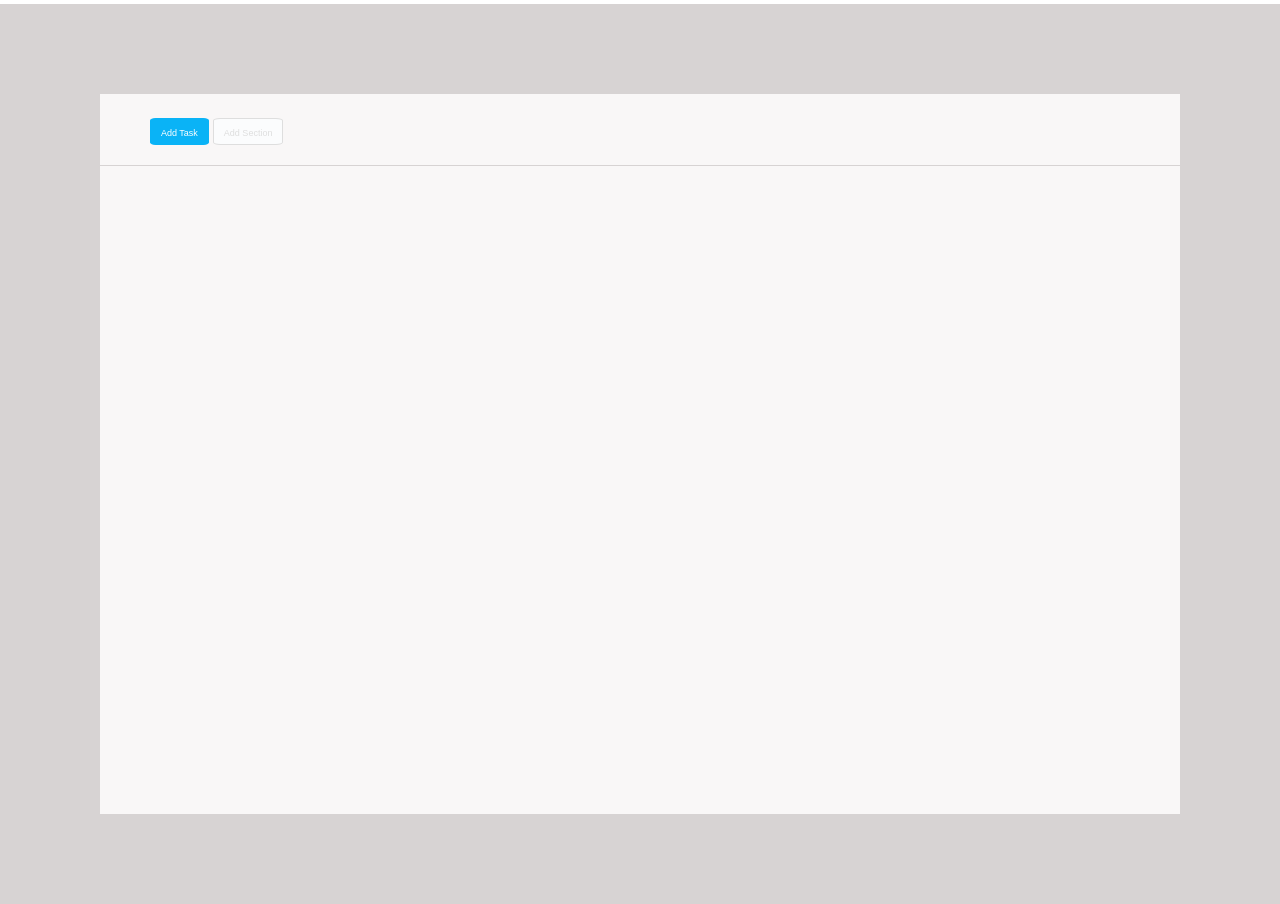
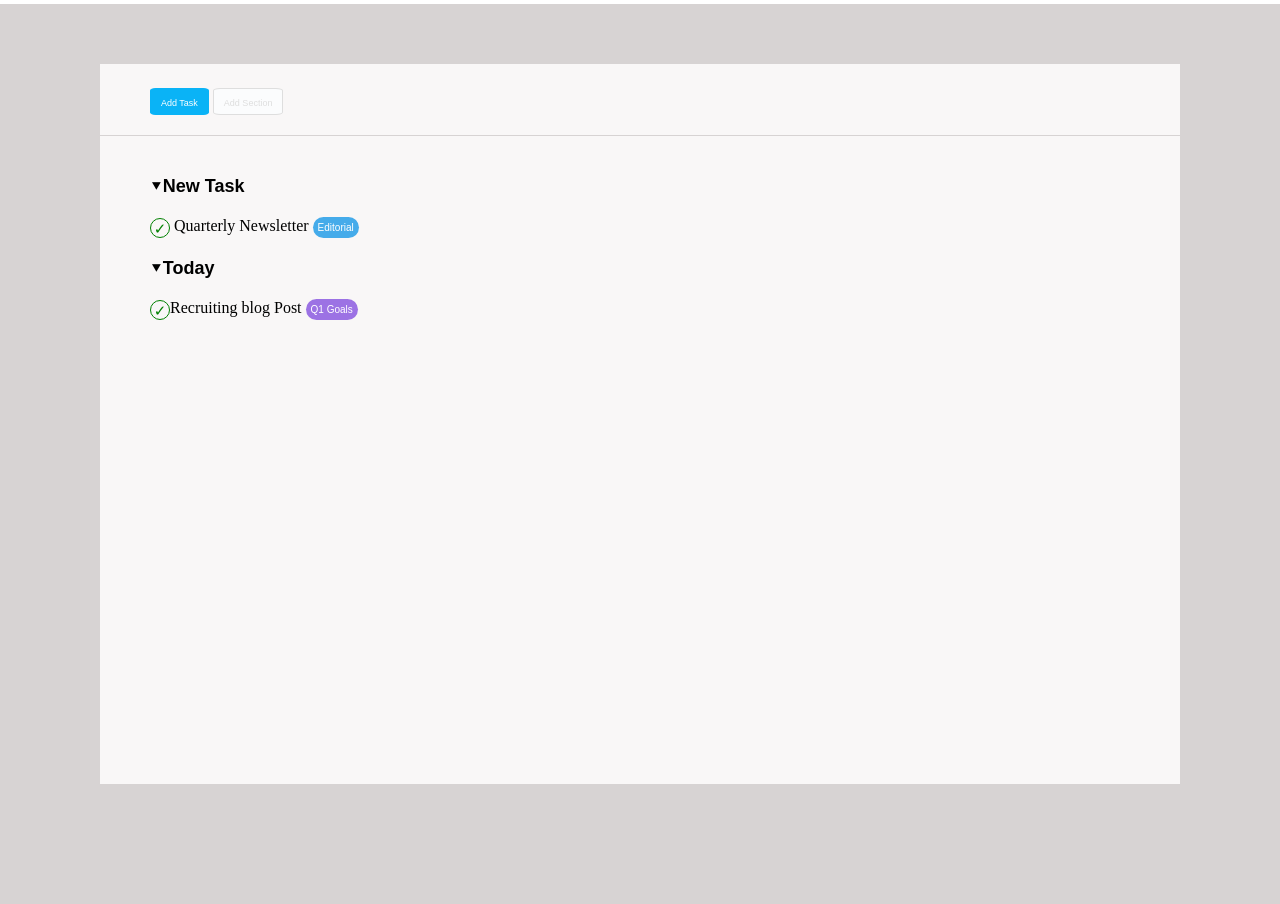
Before and after one commit to DASorescu/html-css-toboolist, a plain HTML site: page index.html in a window 1280 px wide. Shown: the part 76-980 px from the top of the page. After the commit the page ends 920 px from the top, so only its background shows below. Drawn offline with Linux system fonts and the light colour scheme.

Commit message:
list-base-preparation

```diff
--- a/index.html
+++ b/index.html
@@ -19,16 +19,42 @@
 
    <main>
        <div class="container" id="page-core">
-           <!-- action -->
+           <!-- actions -->
         <section>
             <div class="top-side">
                 <button id="new-task-button" ><span class="actions">Add Task</span></button>
                 <button id="new-section-button" ><span class="actions">Add Section</span></button>
             </div>
-
         </section>
 
         <!-- tasks -->
+        <section class="tasks">
+            <ul>
+                <li>
+                    <ul>
+                        <li>
+                            <span>&#11206;</span><h1>New Task</h1>
+                        </li>
+                        <li>
+                           <span class="status done" >&#10003;</span> Quarterly Newsletter <span class="task-description blue">Editorial</span>
+                        </li>
+
+                    </ul>
+                </li>
+                <li>
+                    <ul>
+                       <li>
+                           <span>&#11206;</span><h1>Today</h1>
+                        </li>
+                        <li>
+                            <span class="status done" >&#10003;</span>Recruiting blog Post <span class="task-description purple">Q1 Goals</span>
+                        </li>
+                    </ul>
+                </li>
+                <li></li>
+            </ul>
+        </section>
+
        </div>
 
 
--- a/style.css
+++ b/style.css
@@ -5,6 +5,89 @@
     margin: 0%;
     padding: 0%;
     box-sizing: border-box;
+}
+
+body{
+    background-color: rgb(215, 211, 211);
+
+}
+/* utilities */
+.container{
+    display: block;
+    height: 720px;
+    width: 1080px;
+    background-color: rgb(249, 247, 247);
+    margin: 60px auto;
+
+}
+.status{
+    display: inline-block;
+    height: 20px;
+    width: 20px;
+    border: 1px solid ;
+    border-radius: 50%;
+    vertical-align: middle;
+
+}
+.done{
+    text-align: center;
+    color: green;
+    line-height: 20px;
+    font-size: 15px;
+}
+
+.undone{
+    color: red;
+}
+
+.task-description{
+    display: inline-block;
+    border-radius: 15px;
+    color: #fff;
+    vertical-align: middle;
+    padding: 5px;
+    font-family: Arial, Helvetica, sans-serif;
+    font-size: x-small;
+}
+
+.blue{
+    background-color: #45ABEA;
+}
+
+.purple{
+background-color:rgb(156,114,228) ;
+}
+
+.green{
+background-color: rgb(100,192,169);
+}
+
+.orange{
+background-color: rgb(242,158,51);
+}
+
+.pink{
+background-color: rgb(216,99,161);
+}
+
+.lightgreen{
+background-color:rgb(176,201,37) ;
+}
+
+/* header */
+
+#logo{
+    display: inline-block;
+    vertical-align: middle;
+    padding-left: 20px;
+    padding-top: 10px;
+
+}
+
+#page-title{
+    display: inline;
+    vertical-align: middle;
+
 }
 
 header{
@@ -20,10 +103,7 @@ h1{
 }
 
 
-body{
-    background-color: rgb(215, 211, 211);
-
-}
+/* actions */
 
 section{
     height: 10%;
@@ -55,14 +135,6 @@ button{
     background-color: rgb(251, 252, 253);
     border: solid 0.5px;
 }
-/* utilities */
-.container{
-    display: block;
-    height: 720px;
-    width: 1080px;
-    background-color: rgb(249, 247, 247);
-
-}
 
 .actions{
     font-size: xx-small;
@@ -70,33 +142,25 @@ button{
 
 }
 
-.page-modifiers{
+/* tasks */
+
+.tasks{
+    border: none;
+    margin-left: 50px;
+    margin-top: 40px;
 
 }
-
-/* header */
-
-#logo{
-    display: inline-block;
-    vertical-align: middle;
-    padding-left: 20px;
-    padding-top: 10px;
-
+li{
+    list-style-type: none;
+    margin-bottom: 20px;
 }
 
-#page-title{
+h1{
     display: inline;
-    vertical-align: middle;
-
+    font-family: Arial, Helvetica, sans-serif;
+    font-size: large;
 }
 
-/* body */
-
-#page-core{
-    margin:90px auto;
+#checkmark{
+    vertical-align: middle;
 }
-
-hr{
-
-
-}
```
